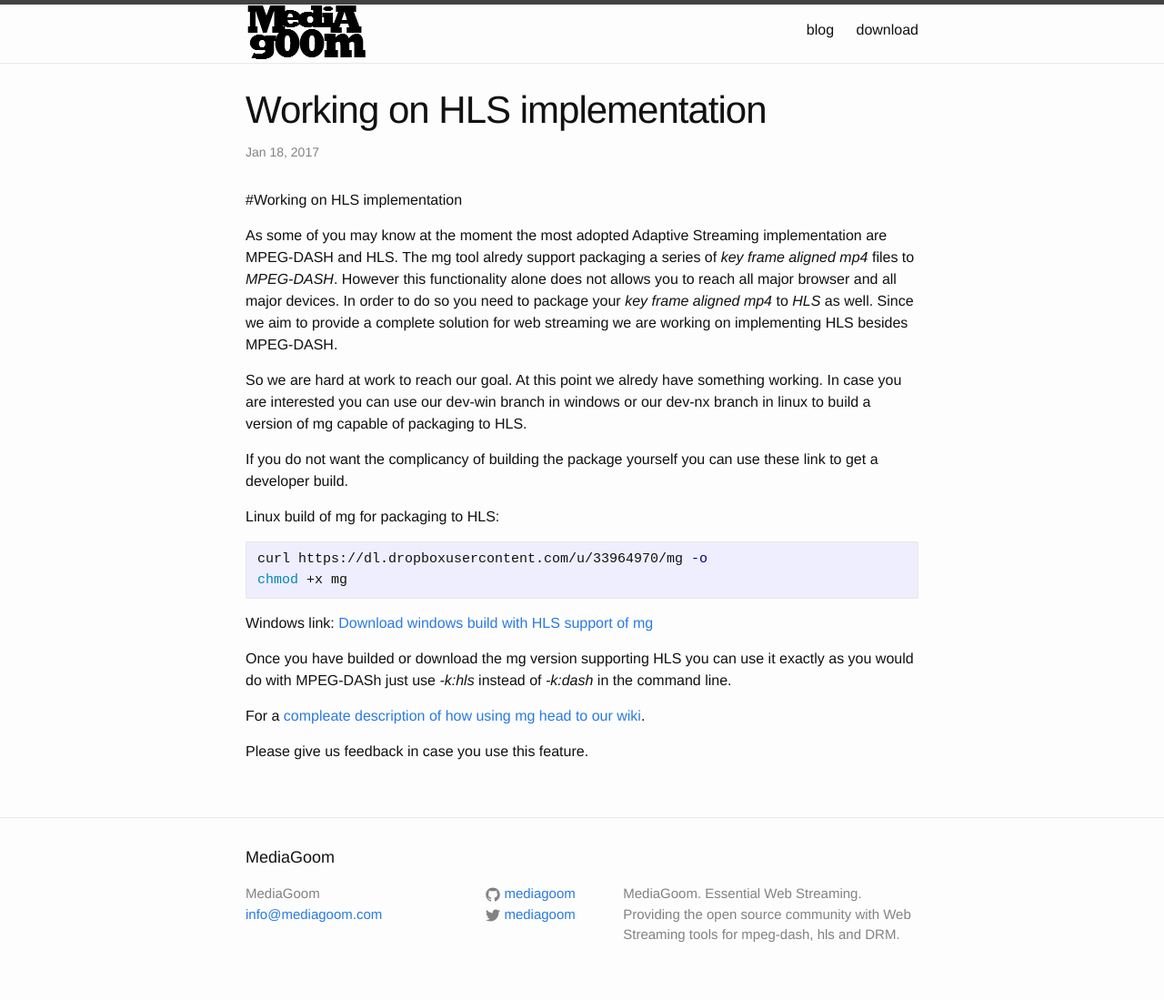
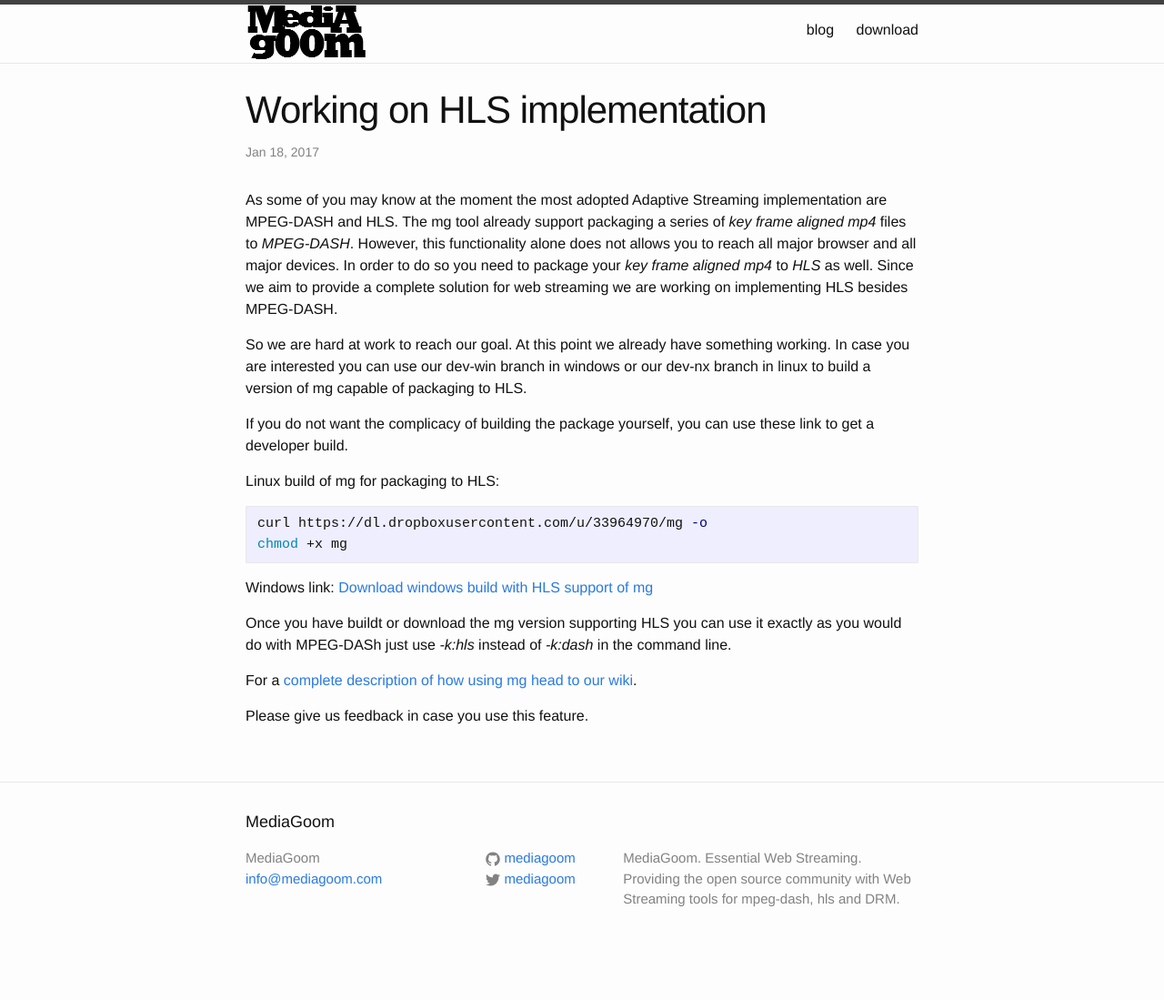
Before and after one commit to mediagoom/mediagoom.github.io, a Jekyll site: the page built from _posts/2017-01-18-working-on-hls-implementation.markdown, in a window 1280 px wide. Shown: the whole page at 91% size. Built offline with Jekyll 4.4.1, drawn with Linux system fonts in a browser that asks for light colours; after the commit the page ends 1060 px from its top, so only the background shows below that.

Commit message:
spelling

```diff
--- a/_posts/2017-01-18-working-on-hls-implementation.markdown
+++ b/_posts/2017-01-18-working-on-hls-implementation.markdown
@@ -5,18 +5,17 @@
 categories: mg
 ---
 
-#Working on HLS implementation
 
 As some of you may know at the moment the most adopted Adaptive Streaming implementation are MPEG-DASH and HLS.
-The mg tool alredy support packaging a series of *key frame aligned mp4* files to *MPEG-DASH*.
-However this functionality alone does not allows you to reach all major browser and all major devices.
+The mg tool already support packaging a series of *key frame aligned mp4* files to *MPEG-DASH*.
+However, this functionality alone does not allows you to reach all major browser and all major devices.
 In order to do so you need to package your *key frame aligned mp4* to *HLS* as well.
 Since we aim to provide a complete solution for web streaming we are working on implementing HLS besides MPEG-DASH.
 
-So we are hard at work to reach our goal. At this point we alredy have something working.
+So we are hard at work to reach our goal. At this point we already have something working.
 In case you are interested you can use our dev-win branch in windows or our dev-nx branch in linux to build a version of mg capable of packaging to HLS.
 
-If you do not want the complicancy of building the package yourself you can use these link to get a developer build.
+If you do not want the complicacy of building the package yourself, you can use these link to get a developer build.
 
 Linux build of mg for packaging to HLS:
 
@@ -28,8 +27,8 @@
 Windows link:
 [Download windows build with HLS support of mg](https://ci.appveyor.com/api/buildjobs/7c0gykfjk875e85d/artifacts/win-release.zip)
 
-Once you have builded or download the mg version supporting HLS you can use it exactly as you would do with MPEG-DASh just use *-k:hls* instead of *-k:dash* in the command line.
+Once you have buildt or download the mg version supporting HLS you can use it exactly as you would do with MPEG-DASh just use *-k:hls* instead of *-k:dash* in the command line.
 
-For a [compleate description of how using mg head to our wiki](https://github.com/mediagoom/mg/wiki).
+For a [complete description of how using mg head to our wiki](https://github.com/mediagoom/mg/wiki).
 
 Please give us feedback in case you use this feature.
```
